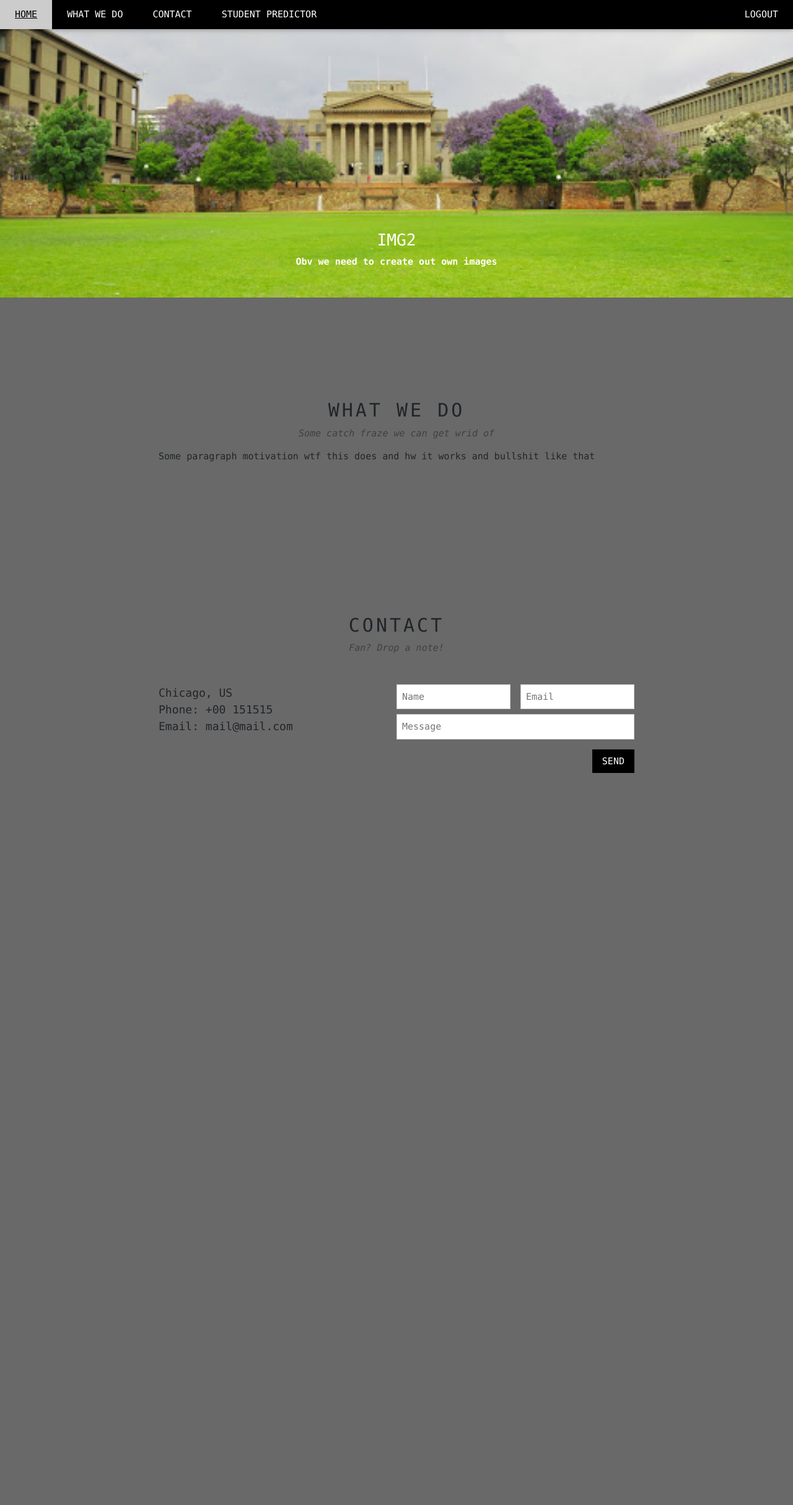
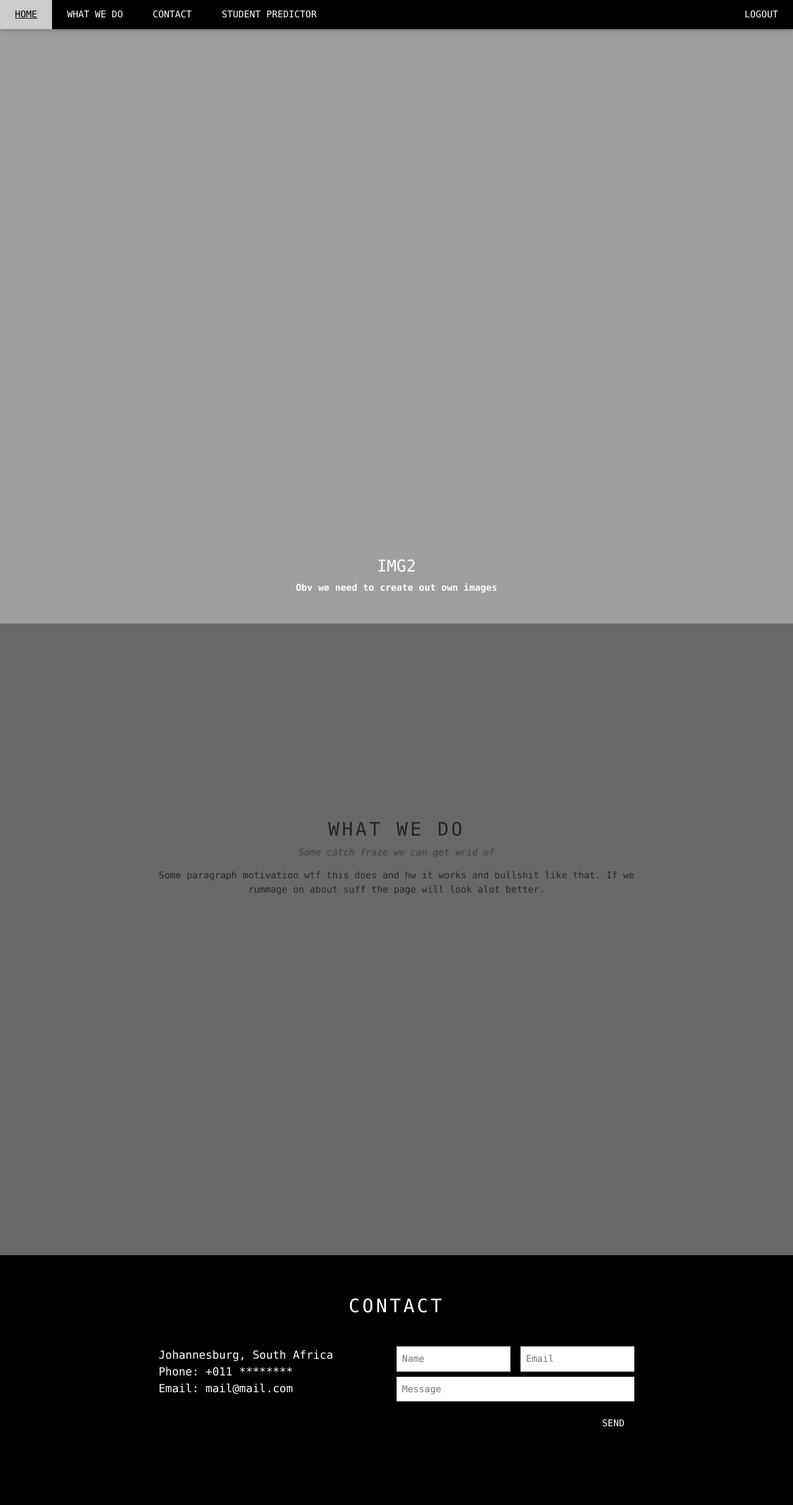
Before and after one commit to NicMuir/Software_Design_Project-2020, a Django app: page /demo/ in a window 1280 px wide. Shown: the whole page at 62% size. Before the commit the page ends 1247 px from the top, so only its background shows below. Run offline with Django 3.2, Linux system fonts and the light colour scheme; the visitor is signed in with stand-in values (Sample User, id 1); some libraries are stand-ins or nearby versions.

Commit message:
Cleaned up some stuff

```diff
--- a/templates/demo/home.html
+++ b/templates/demo/home.html
@@ -16,9 +16,9 @@
         <div class="w3-top">
       <div class="w3-bar w3-black w3-card">
         <a class="w3-bar-item w3-button w3-padding-large w3-hide-medium w3-hide-large w3-right" href="javascript:void(0)" onclick="myFunction()" title="Toggle Navigation Menu"><i class="fa fa-bars"></i></a>
-        <a href="#" class="w3-bar-item w3-button w3-padding-large">HOME</a>
-        <a href="#WWD" class="w3-bar-item w3-button w3-padding-large w3-hide-small">WHAT WE DO</a>
-        <a href="#C" class="w3-bar-item w3-button w3-padding-large w3-hide-small">CONTACT</a>
+        <a href="#HOME" class="w3-bar-item w3-button w3-padding-large">HOME</a>
+        <a href="#WHAT WE DO" class="w3-bar-item w3-button w3-padding-large w3-hide-small">WHAT WE DO</a>
+        <a href="#CONTACT" class="w3-bar-item w3-button w3-padding-large w3-hide-small">CONTACT</a>
         <a href="/students" class="w3-bar-item w3-button w3-padding-large w3-hide-small w3-center">STUDENT PREDICTOR</a>
         <a href="/accounts/logout" class="w3-bar-item w3-button w3-padding-large w3-hide-small w3-right">LOGOUT</a>
       </div>
@@ -29,17 +29,18 @@
 
 
     <!-- Page content -->
-    <div class="w3-content" style="max-width:2000px;margin-top:10px">
+    <div class="w3-content" style="max-width:2000px;margin-top:46px" id ="HOME">
+
         <!-- Automatic Slideshow Images -->
           <div class="mySlides w3-display-container w3-center">
-            <img src="http://127.0.0.1:8000/static/img/wits2.png" style="width:100% ">
+            <img src="http://127.0.0.1:8000/static/img/wits1.jpg" style="width:100%;height: 100%;">
             <div class="w3-display-bottommiddle w3-container w3-text-white w3-padding-32 w3-hide-small">
               <h3>IMG1</h3>
-              <p><b>We need to crop or find images of the same size</b></p>
+              <p><b>We need to crop or find images of the same size 2000px x 1000px </b></p>
             </div>
           </div>
           <div class="mySlides w3-display-container w3-center">
-            <img src="http://127.0.0.1:8000/static/img/wits1.jpg" style="width:100% ">
+            <img src="http://127.0.0.1:8000/static/img/wits2.pngß" style="width:100%;height: 100%;">
             <div class="w3-display-bottommiddle w3-container w3-text-white w3-padding-32 w3-hide-small">
               <h3>IMG2</h3>
               <p><b>Obv we need to create out own images</b></p>
@@ -47,21 +48,23 @@
           </div>
 
         <!-- WHAT WE DO -->
-          <div class="w3-container w3-content w3-center w3-padding-64" style="max-width:800px;margin-top:100px;margin-bottom:100px" id="WWD">
-            <h2 class="w3-wide">WHAT WE DO</h2>
-            <p class="w3-opacity"><i>Some catch fraze we can get wrid of</i></p>
-            <p class="w3-justify">Some paragraph motivation wtf this does and hw it works and bullshit like that
+          <div class="w3-container w3-full w3-content w3-content w3-padding-64" style="max-width:800px;margin-top:250px;margin-bottom:500px" id="WHAT WE DO">
+            <h2 class="w3-wide w3-center">WHAT WE DO</h2>
+            <p class="w3-opacity w3-center"><i>Some catch fraze we can get wrid of</i></p>
+            <p class="w3-justify w3-center">Some paragraph motivation wtf this does and hw it works and bullshit like that.
+              If we rummage on about suff the page will look alot better.
             </p>
           </div>
 
         <!--Contact-->
-          <div class="w3-container w3-content w3-padding-64" style="max-width:800px;margin-top:100px;margin-bottom:100px" id="C">
+      <div class="w3-black" id="CONTACT">
+          <div class="w3-container w3-content w3-padding-64" style="max-width:800px;margin-top:100px">
             <h2 class="w3-wide w3-center">CONTACT</h2>
-            <p class="w3-opacity w3-center"><i>Fan? Drop a note!</i></p>
+            <p class="w3-opacity w3-center"><i></i></p>
             <div class="w3-row w3-padding-32">
               <div class="w3-col m6 w3-large w3-margin-bottom">
-                <i class="fa fa-map-marker" style="width:30px"></i> Chicago, US<br>
-                <i class="fa fa-phone" style="width:30px"></i> Phone: +00 151515<br>
+                <i class="fa fa-map-marker" style="width:30px"></i> Johannesburg, South Africa<br>
+                <i class="fa fa-phone" style="width:30px"></i> Phone: +011 ********<br>
                 <i class="fa fa-envelope" style="width:30px"> </i> Email: mail@mail.com<br>
               </div>
               <div class="w3-col m6">
@@ -80,7 +83,7 @@
               </div>
             </div>
           </div>
-
+        </div>
     </div>
 <script>
     // Automatic Slideshow -  every 4 seconds
```
Also changed, not shown: static/img/bgr.jpg (deleted), static/img/temp1.jpeg (deleted), 2 other files.
